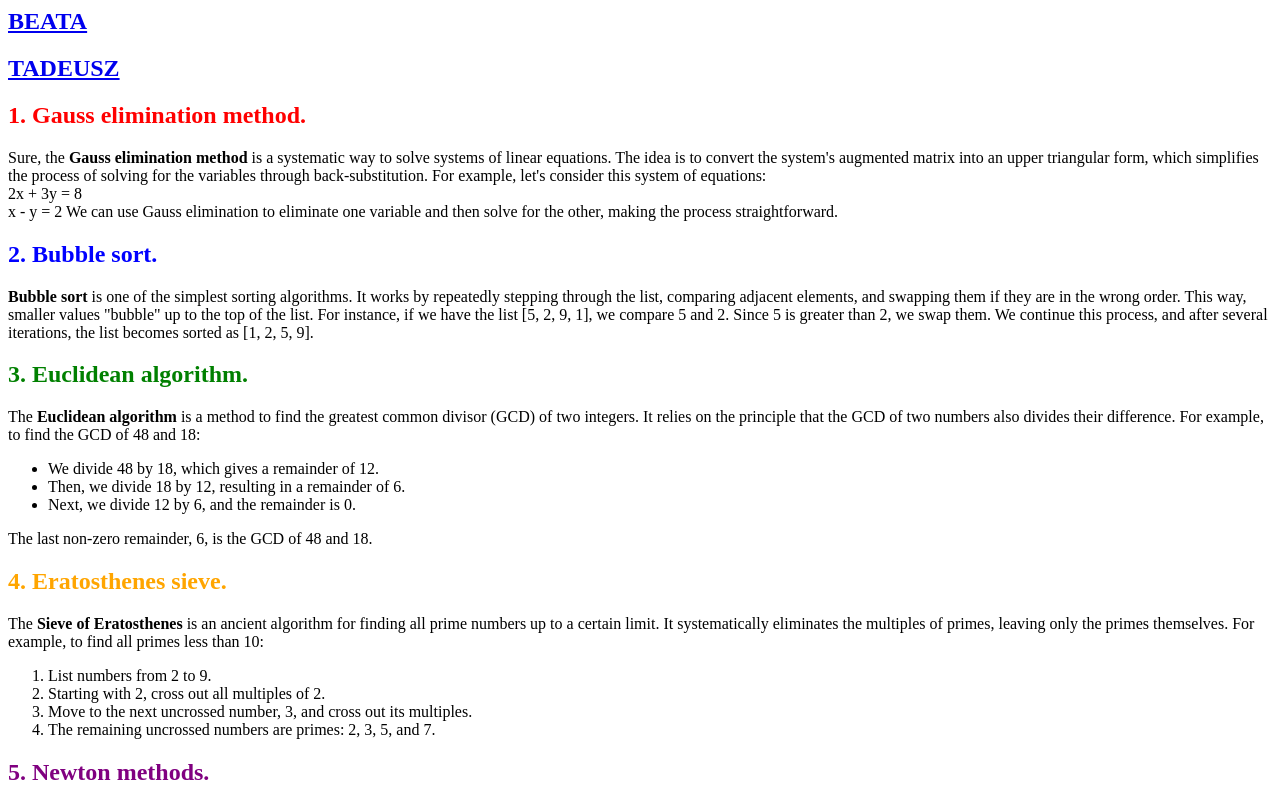
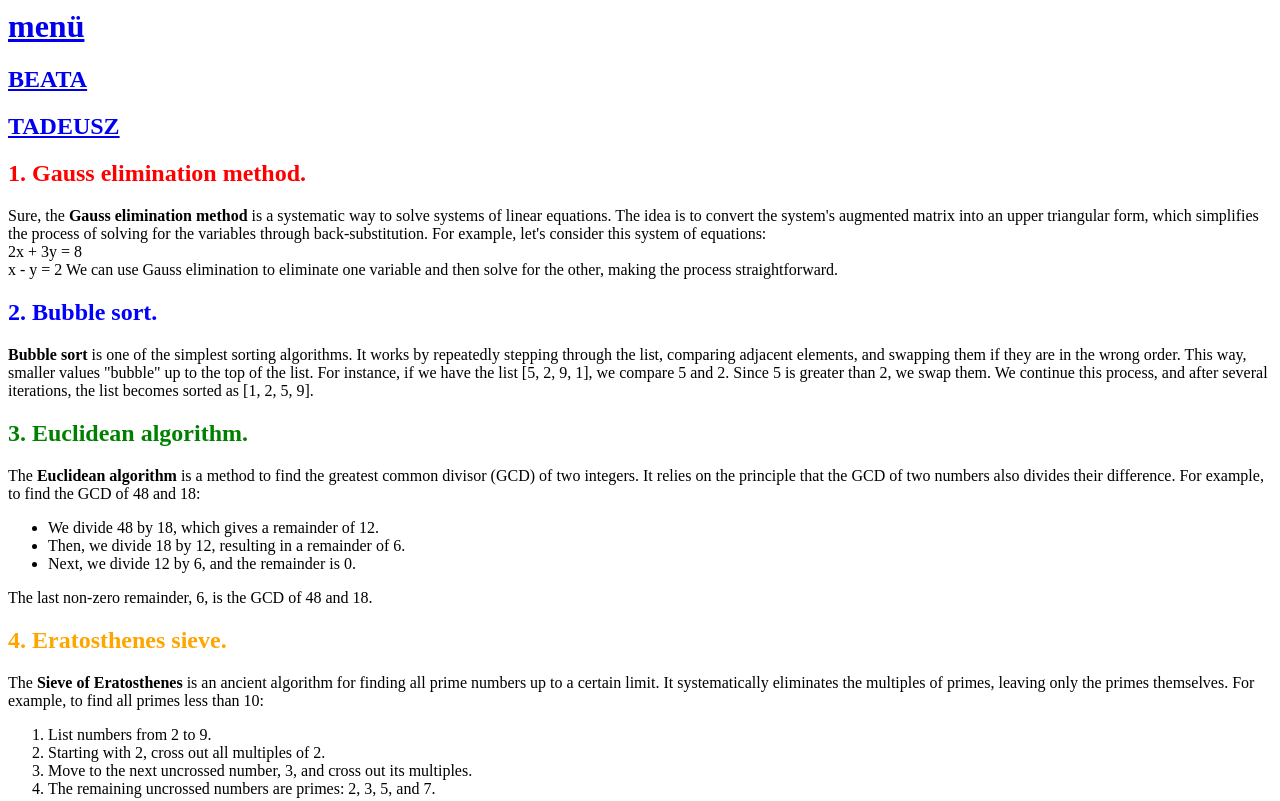
Before and after one commit to emrecndmr/tezsorularcevaplar, a plain HTML site: page blazec.html in a window 1280 px wide. Shown: the top 801 px of the page. Drawn offline with Linux system fonts and the light colour scheme.

Commit message:
Update blazec.html

```diff
--- a/blazec.html
+++ b/blazec.html
@@ -3,6 +3,7 @@
     <title>Thesis Defense Preparation</title>
 </head>
 <body>
+<h1><a href="index.html">menü</a></h1>
 <h2><a href="laskiewicz.html">BEATA</a></h2>
 <h2><a href="mydlarz.html">TADEUSZ</a></h2>
 <h2 style="color:red;"><b>1. Gauss elimination method.</b></h2>
```
